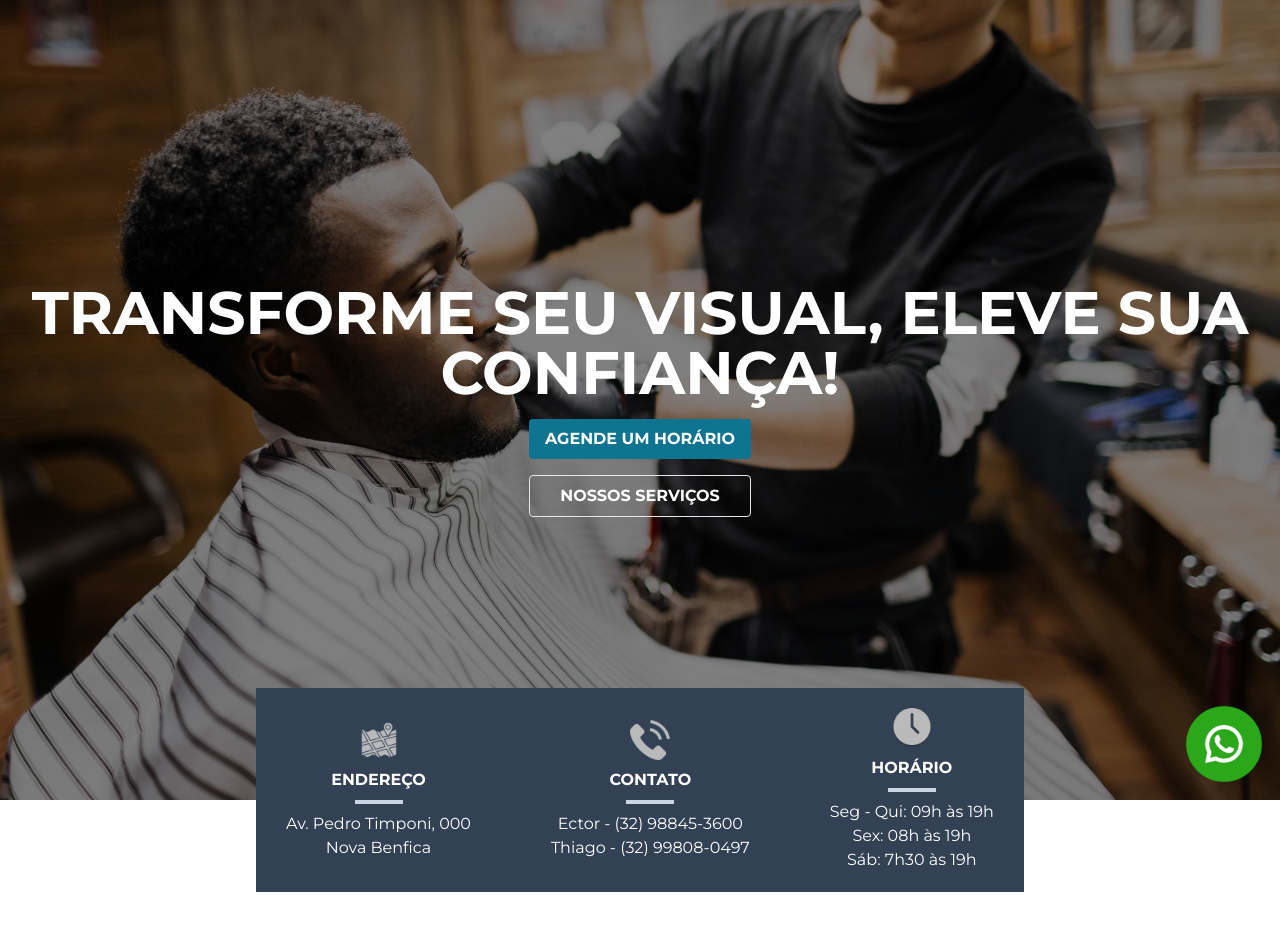
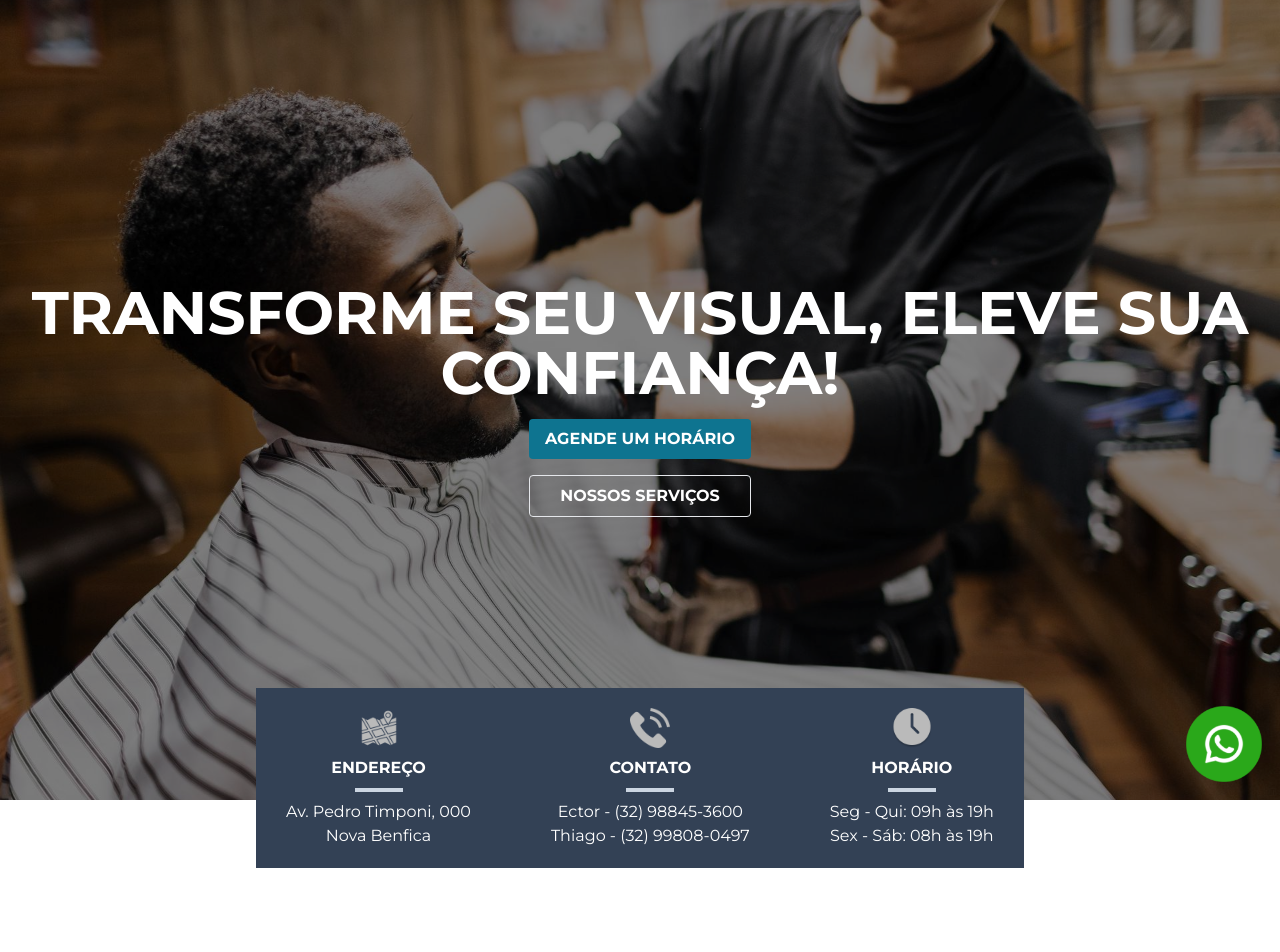
Before and after one commit to luizfernandosb/invictus-barber, a React (Vite) app: page / in a window 1280 px wide. Shown: the top 952 px of the page. Built offline with nearby package versions, Linux system fonts and the light colour scheme.

Commit message:
change: infosection

```diff
--- a/src/components/InfoSection.tsx
+++ b/src/components/InfoSection.tsx
@@ -64,8 +64,7 @@ export default function InfoSection() {
             <h2 className="mt-2 font-bold">HORÁRIO</h2>
             <span className="mb-2 mt-2 h-1 w-12 bg-slate-300 font-bold"></span>
             <p>Seg - Qui: 09h às 19h</p>
-            <p>Sex: 08h às 19h</p>
-            <p>Sáb: 7h30 às 19h</p>
+            <p>Sex - Sáb: 08h às 19h</p>
           </motion.div>
         </div>
       </div>
```
